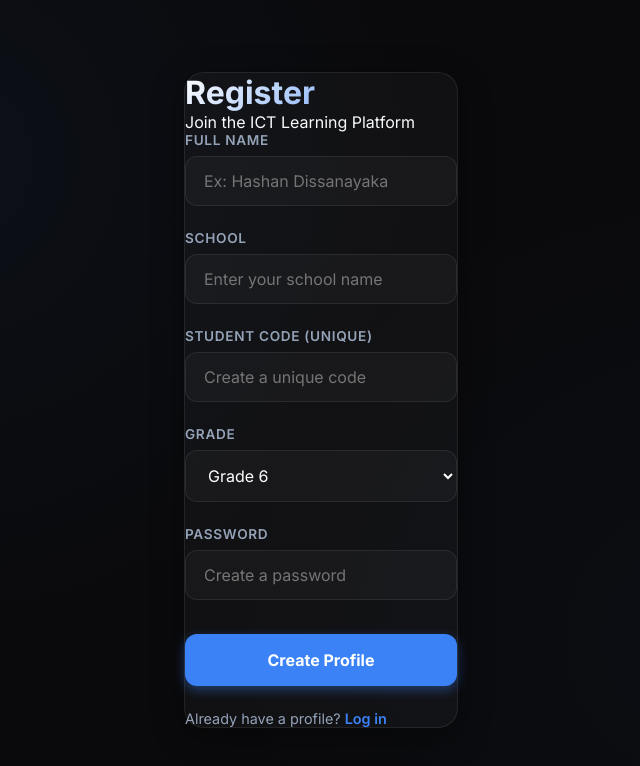
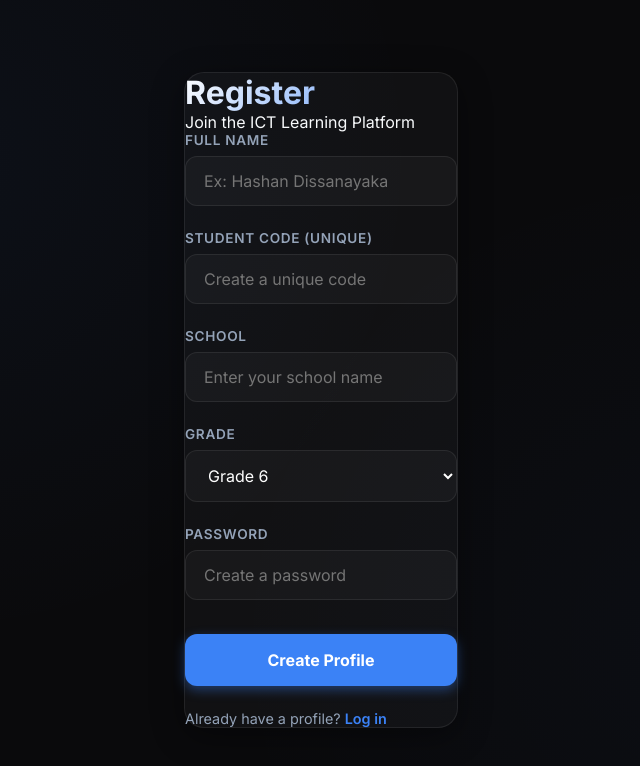
Before and after one commit to HashanDissanayaka/System, a React (Vite) app: page / in a window 1280 px wide. Both pictures are taken after a click on the element "Register here". Shown: the top 766 px of the page, without its empty margins (319-959 px from the left). Built offline with nearby package versions, Linux system fonts and the light colour scheme.

Commit message:
Admin registration improvements: make school and grade optional for admins

```diff
--- a/src/App.jsx
+++ b/src/App.jsx
@@ -142,9 +142,9 @@ function App() {
                 .insert([
                     {
                         fullname: regName,
-                        school: regSchool,
+                        school: regCode.trim().startsWith('ADM-') ? (regSchool || 'Admin') : regSchool,
                         student_code: regCode.trim(),
-                        grade: parseInt(regGrade),
+                        grade: regCode.trim().startsWith('ADM-') ? (parseInt(regGrade) || 0) : parseInt(regGrade),
                         password: regPassword,
                         status: regCode.trim().startsWith('ADM-') ? 'approved' : 'pending',
                         role: regCode.trim().startsWith('ADM-') ? 'admin' : 'student'
@@ -418,12 +418,14 @@ function App() {
                             <input type="text" placeholder="Ex: Hashan Dissanayaka" value={regName} onChange={(e) => setRegName(e.target.value)} required />
                         </div>
                         <div className="input-group">
-                            <label>School</label>
-                            <input type="text" placeholder="Enter your school name" value={regSchool} onChange={(e) => setRegSchool(e.target.value)} required />
-                        </div>
-                        <div className="input-group">
                             <label>Student Code (Unique)</label>
                             <input type="text" placeholder="Create a unique code" value={regCode} onChange={(e) => setRegCode(e.target.value)} required />
+                        </div>
+                        {!regCode.trim().startsWith('ADM-') && (
+                            <>
+                                <div className="input-group">
+                                    <label>School</label>
+                                    <input type="text" placeholder="Enter your school name" value={regSchool} onChange={(e) => setRegSchool(e.target.value)} required={!regCode.trim().startsWith('ADM-')} />
                                 </div>
                                 <div className="input-group">
                                     <label>Grade</label>
@@ -431,6 +433,8 @@ function App() {
                                         {[6, 7, 8, 9, 10, 11].map(g => <option key={g} value={g}>Grade {g}</option>)}
                                     </select>
                                 </div>
+                            </>
+                        )}
                         <div className="input-group">
                             <label>Password</label>
                             <input type="password" placeholder="Create a password" value={regPassword} onChange={(e) => setRegPassword(e.target.value)} required />
```
Lines whose indentation alone changed are shown as unchanged.
